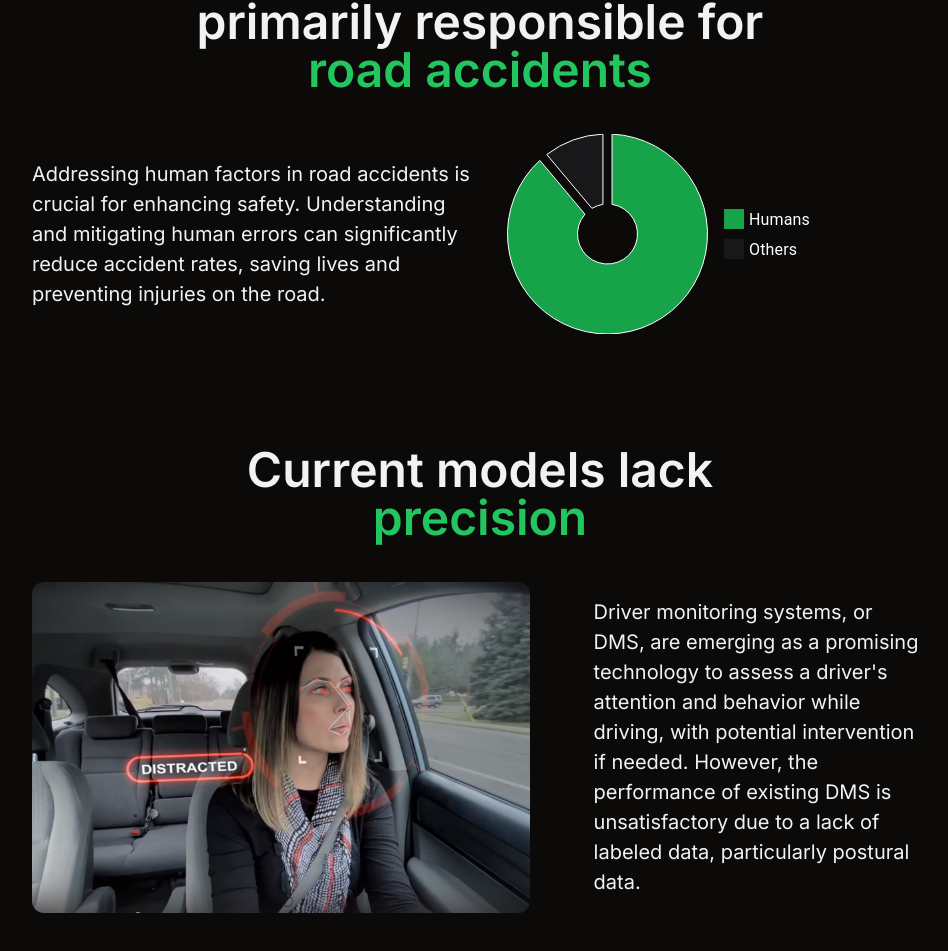
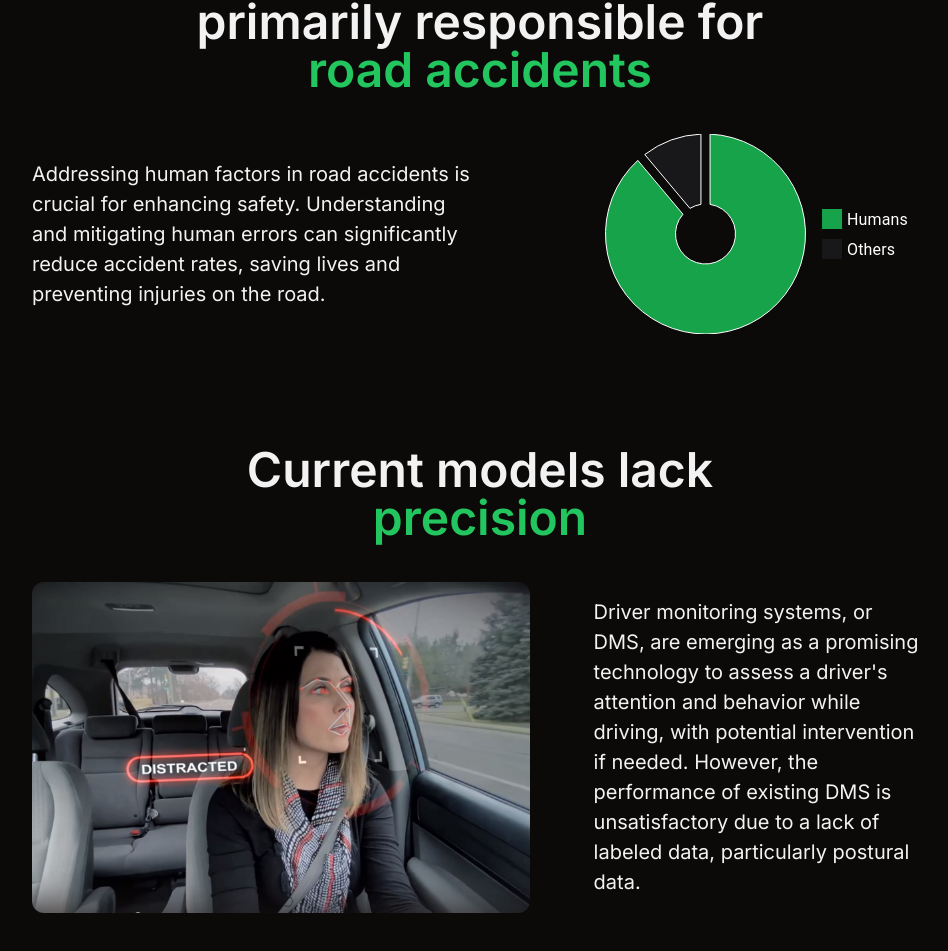
Before and after one commit to SebastienLaurentt/MoniPost, a Next.js app: page / in a window 1280 px wide. Shown: the part 1241-2192 px from the top of the page, without its empty margins (160-1108 px from the left). Built offline with nearby package versions, Linux system fonts and the light colour scheme.

Commit message:
update background display

```diff
--- a/components/Graphs/HumanFactors.tsx
+++ b/components/Graphs/HumanFactors.tsx
@@ -10,7 +10,7 @@ const data = [
 
 export default function HumansFactors() {
   return (
-    <Stack direction={{ xs: 'column', lg: 'row' }} width="100%" textAlign="center">
+    <Stack direction="row" width="100%" textAlign="center">
       <Box flexGrow={1}>
         <PieChart
           series={[
--- a/components/Sections/Background.tsx
+++ b/components/Sections/Background.tsx
@@ -10,8 +10,8 @@ const Background = () => {
         title="Human factors are primarily responsible for"
         titleHighlight="road accidents"
       />
-      <div className="flex flex-col md:flex-row md:items-center gap-y-12 lg:px-12 xl:px-32">
-        <div className="md:w-1/2">
+      <div className="flex flex-col md:flex-row md:items-center gap-y-12 xl:px-32">
+        <div className="md:w-1/2 lg:w-2/3 lg:mr-8 xl:mr-24">
           <p className="text-center md:text-left text-sm md:text-md">
             Addressing human factors in road accidents is crucial for enhancing
             safety. Understanding and mitigating human errors can significantly
```
